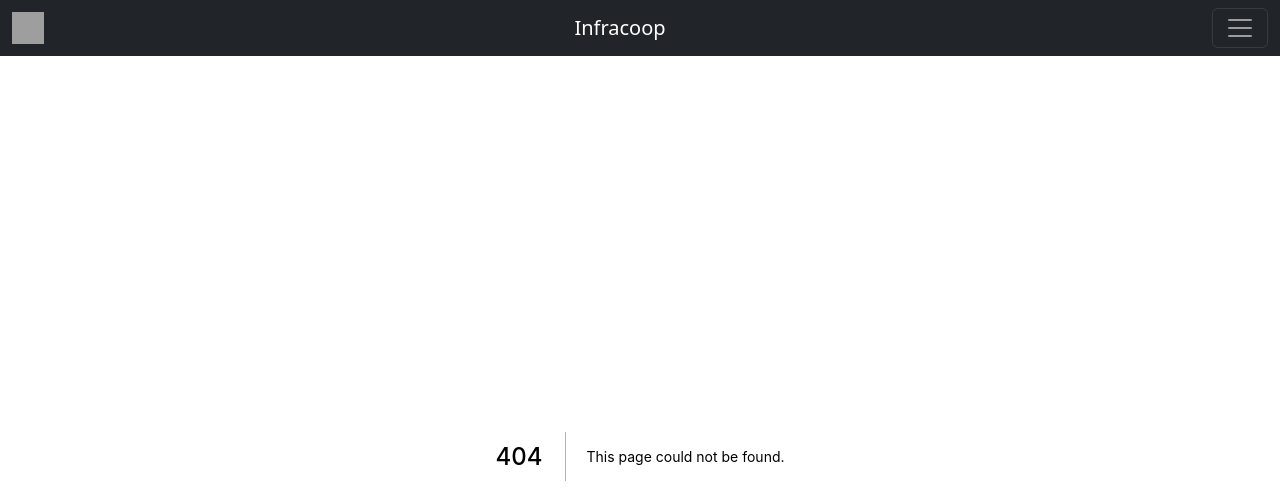
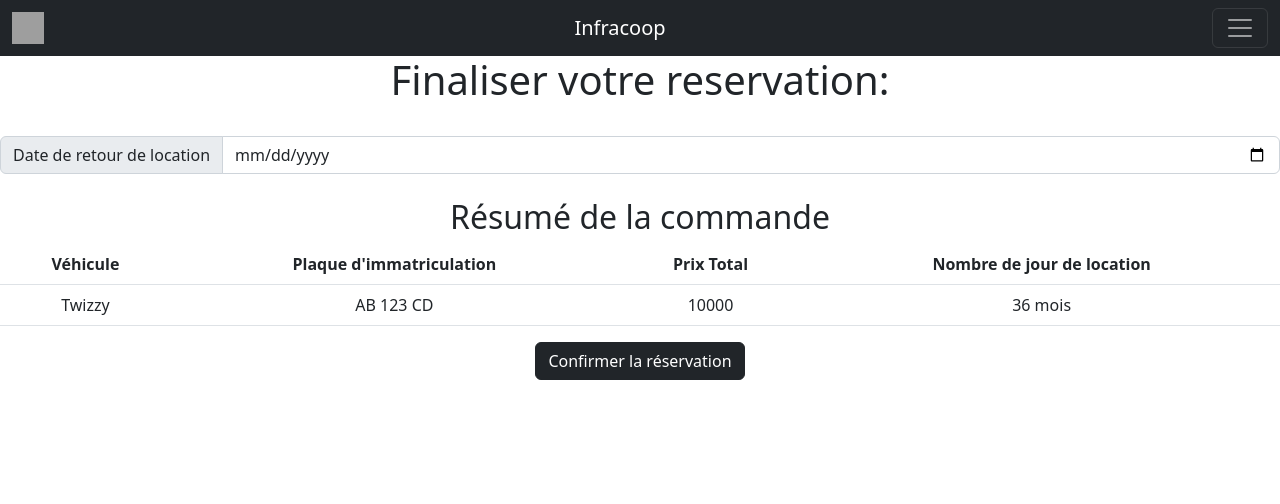
Before and after one commit to fabien5525/front-infracoop, a Next.js app: page /reserver_vehicule/1 in a window 1280 px wide. Before the commit this address had no page. Shown: the top 504 px of the page. Built offline with nearby package versions, Linux system fonts and the light colour scheme; grey boxes are pictures that could not be loaded.

Commit message:
Réservation véhicule + Paiement

```diff
--- /dev/null
+++ b/pages/reserver_vehicule/1/index.jsx
@@ -0,0 +1,77 @@
+import Link from "next/link";
+import Image from "next/image";
+import { useState } from "react";
+import { useEffect } from "react";
+import axios from "axios";
+
+const ReserverVehicule = () => {
+
+  const [Vehicule, setVehicule] = useState("Twizzy");
+  const [Client, setClient] = useState("John Doe");
+  const [DateDeFin, setDateDeFin] = useState();
+  const [Jour, setJour] = useState("10/09/2022");
+  const [PrixTotal, setPrixTotal] = useState("10000");
+  const [Rendu, setRendu] = useState(false);
+
+  const handlePost = () => {
+    if (confirm("Êtes-vous sûr ?")) {
+      axios
+        .post(`http://www.5525.fr/location`, {
+          Vehicule: Vehicule,
+          Client: Client,
+          DateDeFin:DateDeFin,
+          Jour:Jour,
+          PrixTotal:PrixTotal,
+          Rendu:Rendu
+    })}};
+
+
+  return (
+    <>
+      <div className="table">
+        <h1>Finaliser votre reservation:</h1>
+        <br />
+        <div className="input-group col-2">
+          <span className="input-group-text" id="basic-addon1">
+            Date de retour de location
+          </span>
+          <input
+            type="date"
+            className="form-control"
+            placeholder="Date de fin"
+            aria-label="Username"
+            aria-describedby="basic-addon1"
+            onChange={(e) => {
+              setDateDeFin(e.currentTarget.value);
+            }}
+          />
+        </div>
+        <br />
+        <h2>Résumé de la commande</h2>
+        <table className="table">
+          <thead>
+            <tr>
+              <th scope="col">Véhicule</th>
+              <th scope="col">{`Plaque d'immatriculation`}</th>
+              <th scope="col">Prix Total</th>
+              <th scope="col">Nombre de jour de location</th>
+            </tr>
+          </thead>
+          <tbody>
+            <td>Twizzy</td>
+            <td>AB 123 CD</td>
+            <td>10000</td>
+            <td>36 mois</td>
+          </tbody>
+        </table>
+        <Link href={"/paiement"}>
+          <button type="submit" className="btn btn-dark" onClick={() => handlePost()}>
+            Confirmer la réservation
+          </button>
+        </Link>
+      </div>
+    </>
+  );
+};
+
+export default ReserverVehicule;
```
Also changed, not shown: pages/paiement/index.jsx (added, +16 -0 lines).
